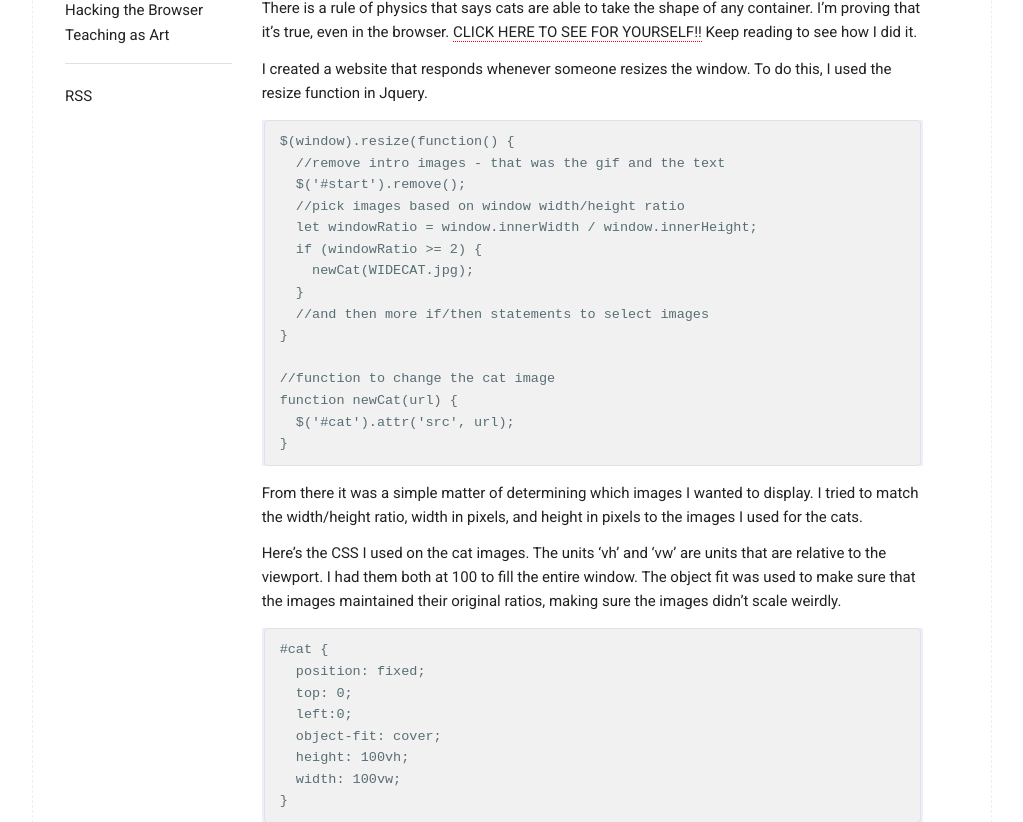
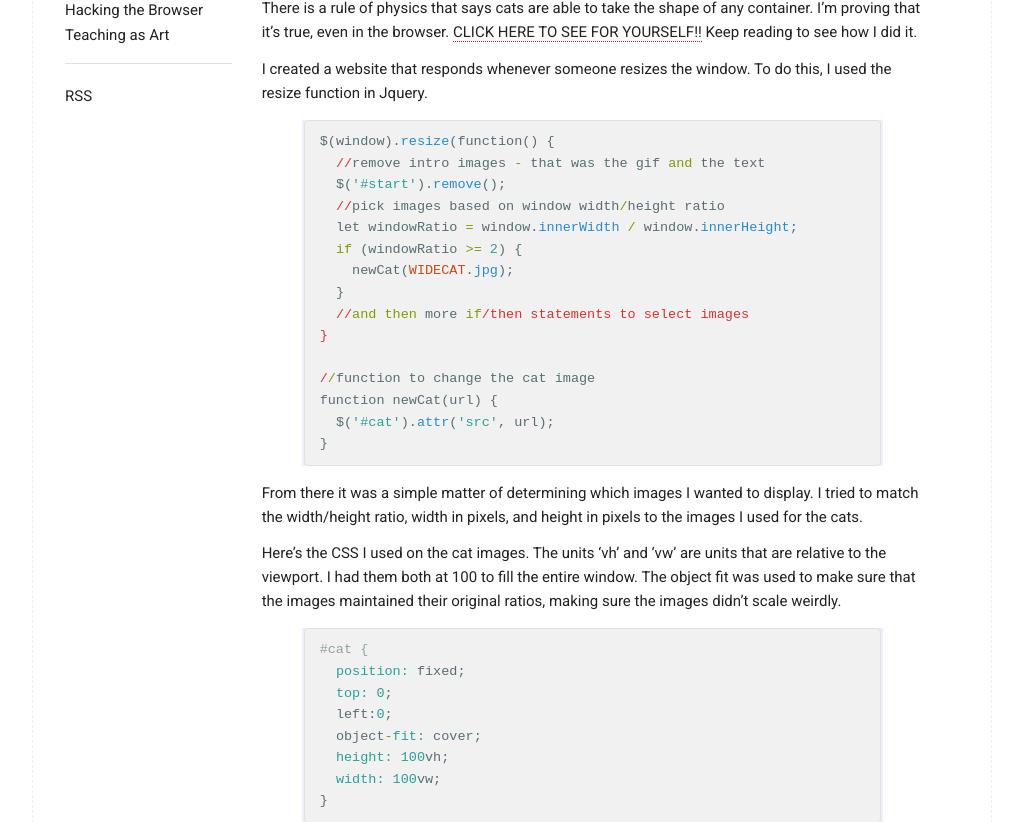
Before and after one commit to bevchou/bevchou.github.io, a Jekyll site: the page built from _posts/2018-04-04-responsive-website-with-liquid-cats.md, in a window 1280 px wide, cut to the strip 624-1446 px from the top of the page. Shown: the whole strip, without its empty margins (128-1151 px from the left). Built offline with Jekyll 4.4.1, drawn with Linux system fonts in a browser that asks for light colours; comment, search, counter and statistics services are not loaded.

Commit message:
syntax highlight use it now

````diff
--- a/_posts/2018-04-04-responsive-website-with-liquid-cats.md
+++ b/_posts/2018-04-04-responsive-website-with-liquid-cats.md
@@ -22,7 +22,8 @@ There is a rule of physics that says cats are able to take the shape of any cont
 <!--more-->
 
 I created a website that responds whenever someone resizes the window. To do this, I used the resize function in Jquery.
-```
+
+{% highlight ruby %}
 $(window).resize(function() {
   //remove intro images - that was the gif and the text
   $('#start').remove();
@@ -38,12 +39,13 @@ $(window).resize(function() {
 function newCat(url) {
   $('#cat').attr('src', url);
 }
-```
+{% endhighlight %}
+
 From there it was a simple matter of determining which images I wanted to display. I tried to match the width/height ratio, width in pixels, and height in pixels to the images I used for the cats.
 
 Here's the CSS I used on the cat images. The units 'vh' and 'vw' are units that are relative to the viewport. I had them both at 100 to fill the entire window. The object fit was used to make sure that the images maintained their original ratios, making sure the images didn't scale weirdly.
 
-```
+{% highlight ruby %}
 #cat {
   position: fixed;
   top: 0;
@@ -52,4 +54,4 @@ Here's the CSS I used on the cat images. The units 'vh' and 'vw' are units that
   height: 100vh;
   width: 100vw;
 }
-```
+{% endhighlight %}
````
Also changed, not shown: _posts/2018-04-12-endless-scroll-bookmarklet.md (+6 -10 lines).
